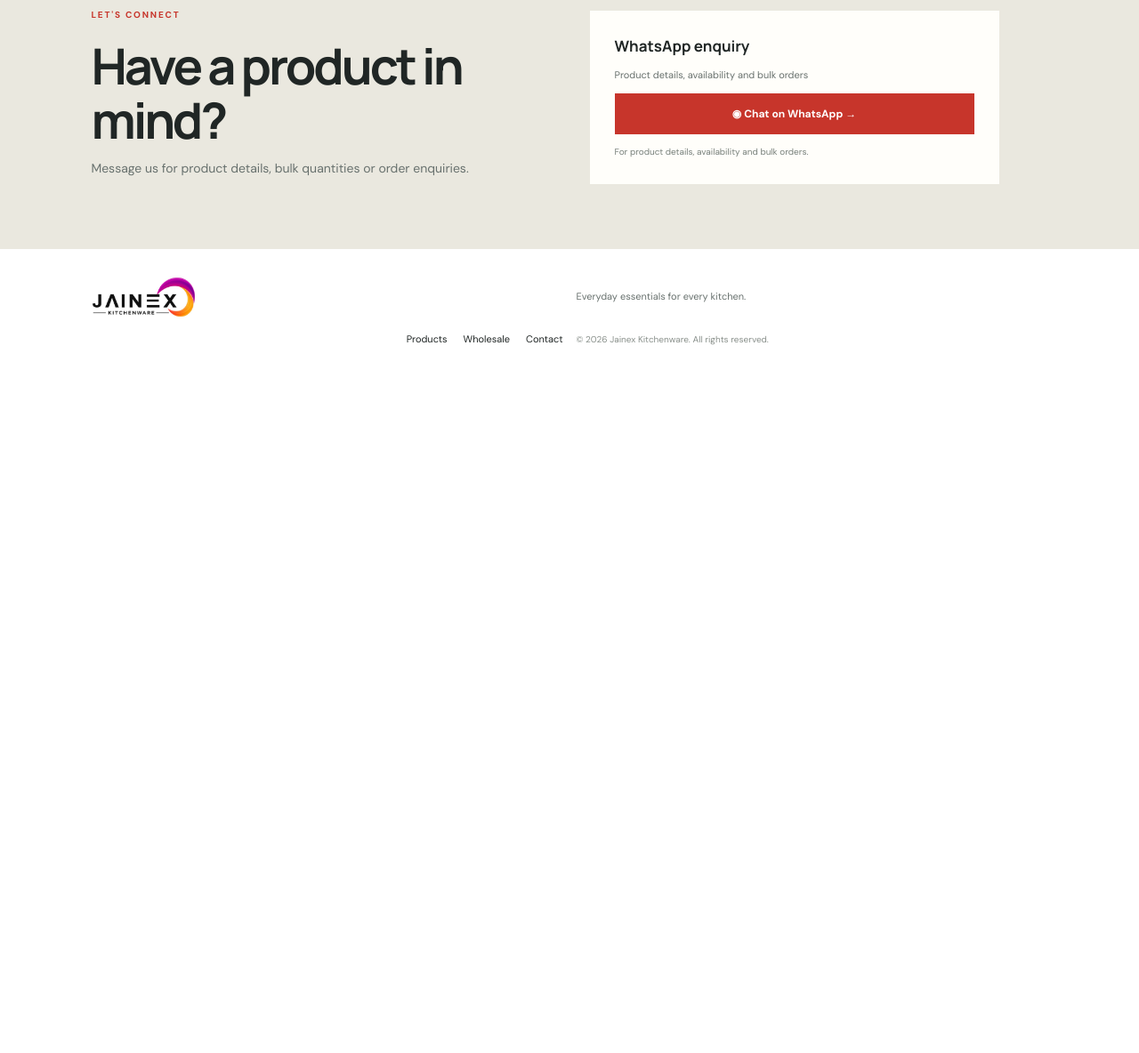
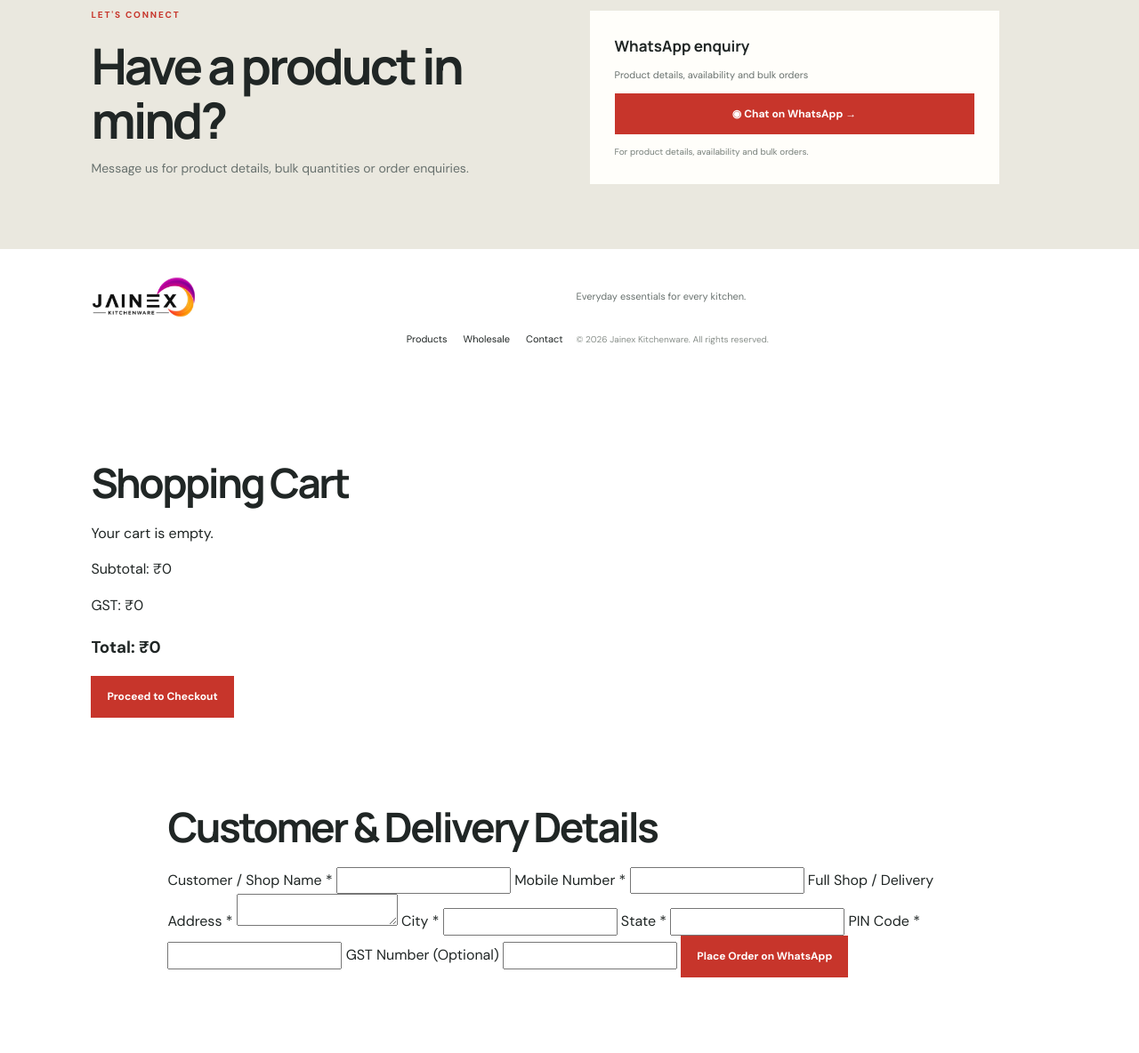
Before and after one commit to harshjain9694-oss/jainex-kitchenware-site, a plain HTML site: page index.html in a window 1280 px wide. Shown: the part 2611-3795 px from the top of the page at 89% size. Before the commit the page ends 3031 px from the top, so only its background shows below. Drawn offline with Linux system fonts and the light colour scheme; files whose address does not match are found by name.

Commit message:
Update index.html

```diff
--- a/index.html
+++ b/index.html
@@ -34,4 +34,44 @@
 <footer><a class="footer-logo" href="#home"><img src="assets/jainex-logo.png" alt="Jainex Kitchenware"></a><p id="footerTagline">Everyday essentials for every kitchen.</p><div><a href="#products">Products</a><a href="#wholesale">Wholesale</a><a href="#contact">Contact</a></div><small>© <span id="year"></span> Jainex Kitchenware. All rights reserved.</small></footer>
 <a class="floating-wa" id="floatingWhatsApp" href="#" aria-label="WhatsApp us">◉</a>
 <script src="script.js"></script>
+ <section id="cartSection" class="section">
+  <h2>Shopping Cart</h2>
+  <div id="cartItems">Your cart is empty.</div>
+  <p>Subtotal: ₹<span id="cartSubtotal">0</span></p>
+  <p>GST: ₹<span id="cartGST">0</span></p>
+  <h3>Total: ₹<span id="cartTotal">0</span></h3>
+  <button type="button" id="checkoutButton" class="btn primary">
+    Proceed to Checkout
+  </button>
+   <div id="checkoutForm" class="section">
+  <h2>Customer & Delivery Details</h2>
+
+  <form id="orderForm">
+    <label>Customer / Shop Name *</label>
+    <input type="text" id="customerName" required>
+
+    <label>Mobile Number *</label>
+    <input type="tel" id="customerPhone" required>
+
+    <label>Full Shop / Delivery Address *</label>
+    <textarea id="customerAddress" required></textarea>
+
+    <label>City *</label>
+    <input type="text" id="customerCity" required>
+
+    <label>State *</label>
+    <input type="text" id="customerState" required>
+
+    <label>PIN Code *</label>
+    <input type="text" id="customerPin" required>
+
+    <label>GST Number (Optional)</label>
+    <input type="text" id="customerGST">
+
+    <button type="submit" class="btn primary">
+      Place Order on WhatsApp
+    </button>
+  </form>
+</div>
+</section>
 </body></html>
```
